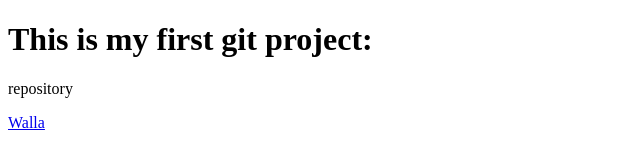
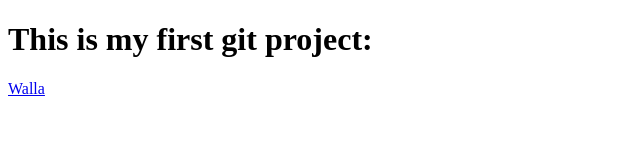
Before and after one commit to OphirOkman/OphirOkman.github.io, a plain HTML site: page index.html in a window 1280 px wide. Shown: the whole page, without its empty margins (0-640 px from the left). Drawn offline with Linux system fonts and the light colour scheme.

Commit message:
Deleted p in index.html

```diff
--- a/index.html
+++ b/index.html
@@ -11,7 +11,7 @@
     <h1>This is my first git project:</h1>
 
     <!-- another team member add the line later -->
-    <p>repository</p>
+
 
     <a href="//https:www.walla.co.il">Walla</a>
 
```
